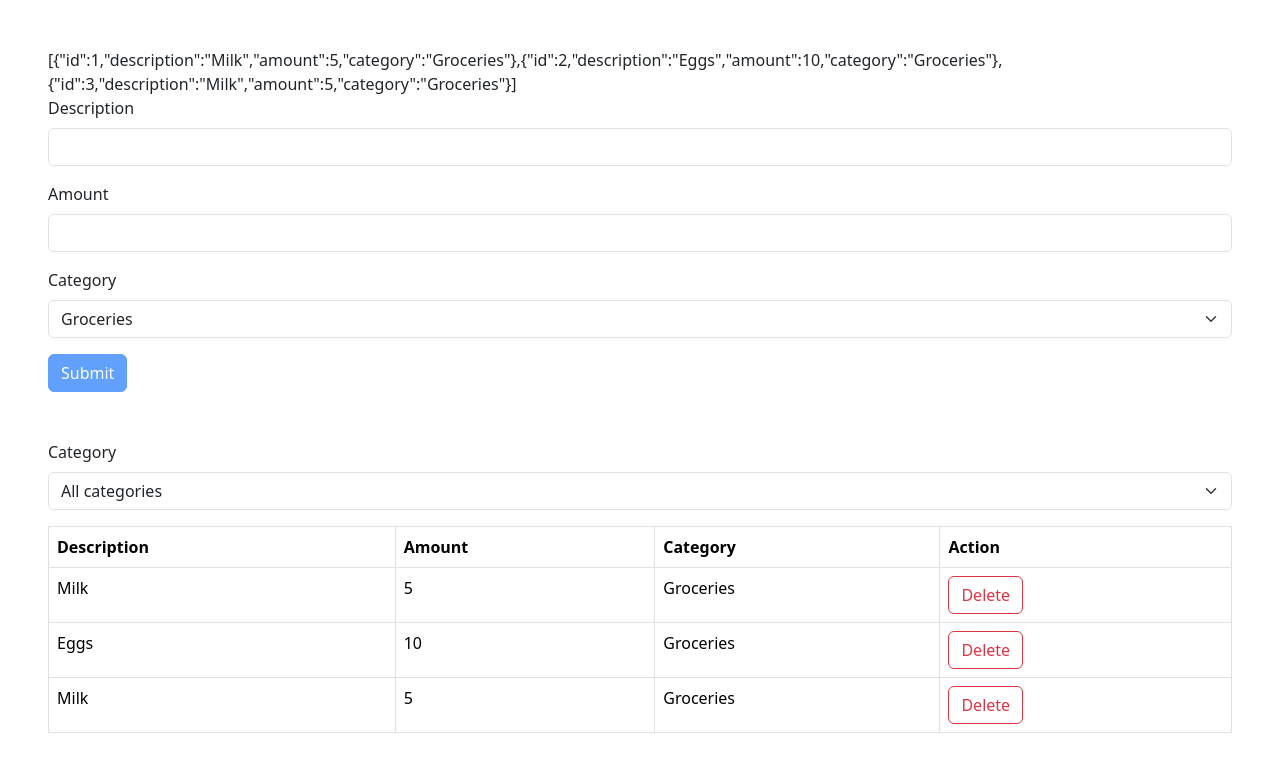
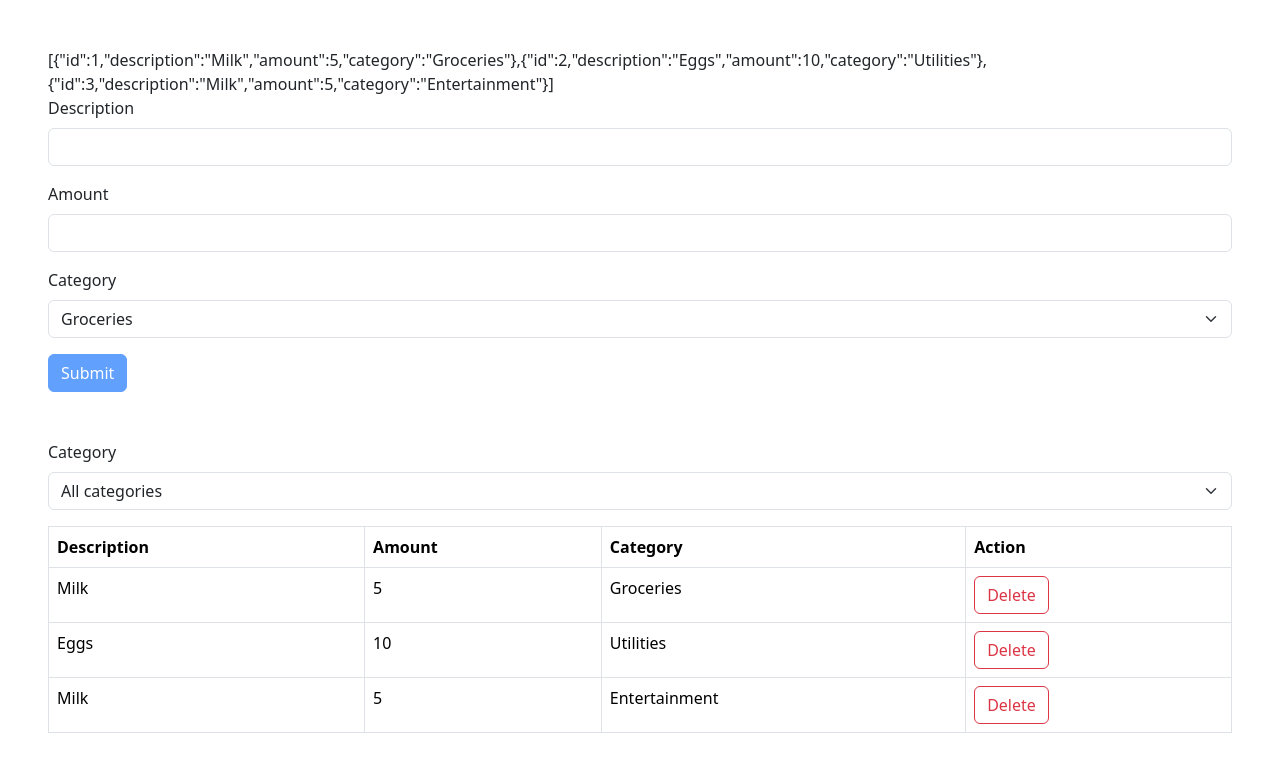
Before and after one commit to Kiru100/react-ts-expense-tracker, a React (Vite) app: page / in a window 1280 px wide. Shown: the top 772 px of the page. Built offline with nearby package versions, Linux system fonts and the light colour scheme.

Commit message:
Update App.tsx

```diff
--- a/src/App.tsx
+++ b/src/App.tsx
@@ -10,19 +10,22 @@ function App() {
 
 	const [form_data, setFormData] = useState([
         {id: 1, description: "Milk", amount: 5, category: "Groceries"},
-        {id: 2, description: "Eggs", amount: 10, category: "Groceries"},
-        {id: 3, description: "Milk", amount: 5, category: "Groceries"}
+        {id: 2, description: "Eggs", amount: 10, category: "Utilities"},
+        {id: 3, description: "Milk", amount: 5, category: "Entertainment"}
     ]);
 
 	const handleSubmit = (data: FieldValues) =>{
-		console.log(" data ", data)
 		const {description, amount, category} = data;
+		const new_form_data =
+		{
+			id: form_data.length + 1,
+			description: description,
+			amount: amount,
+			category: category
+		};
 
-
-		const newObject = { id: form_data.length + 1, description: description, amount: amount, category: category };
-
-    // Update the state by combining the current array with the new object
-    setFormData([...form_data, newObject]);
+		/* Update the state by combining the current array with the new object. */
+		setFormData([...form_data, new_form_data]);
 	}
 
 	return (
```
